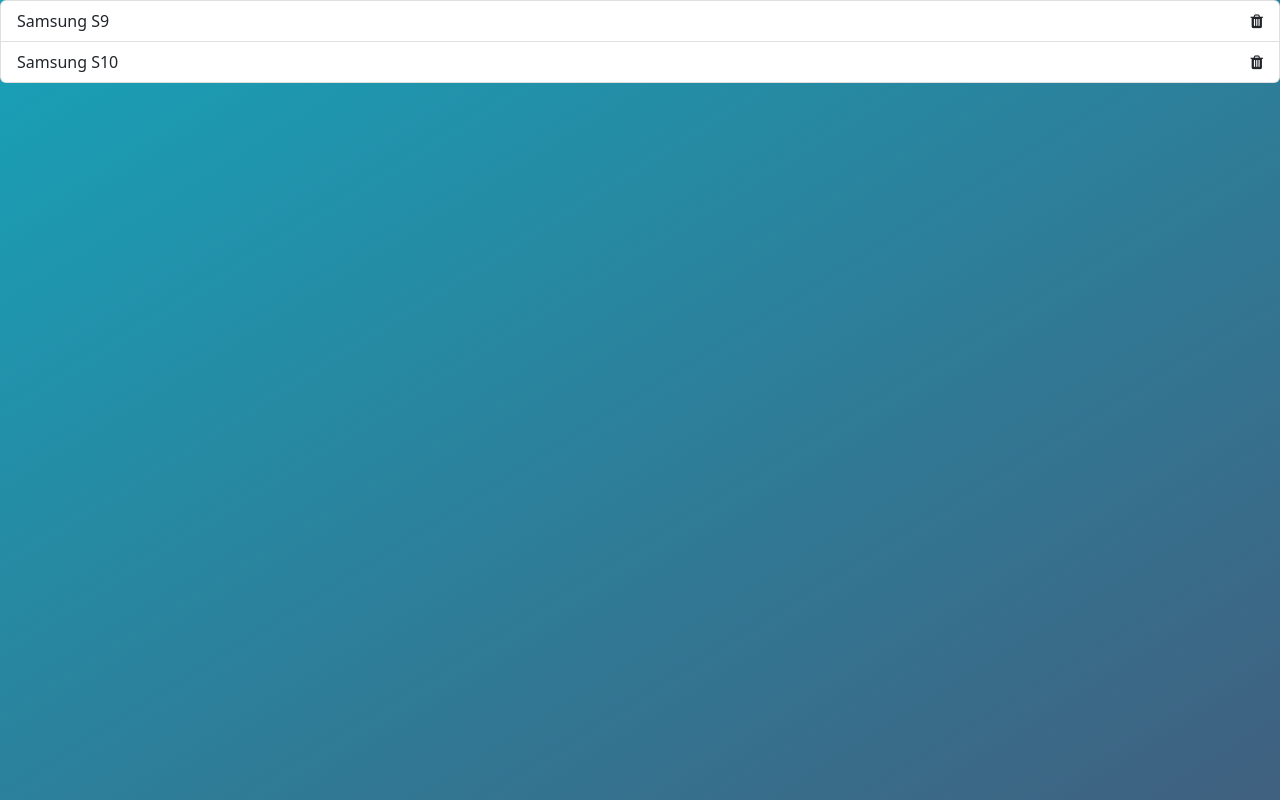
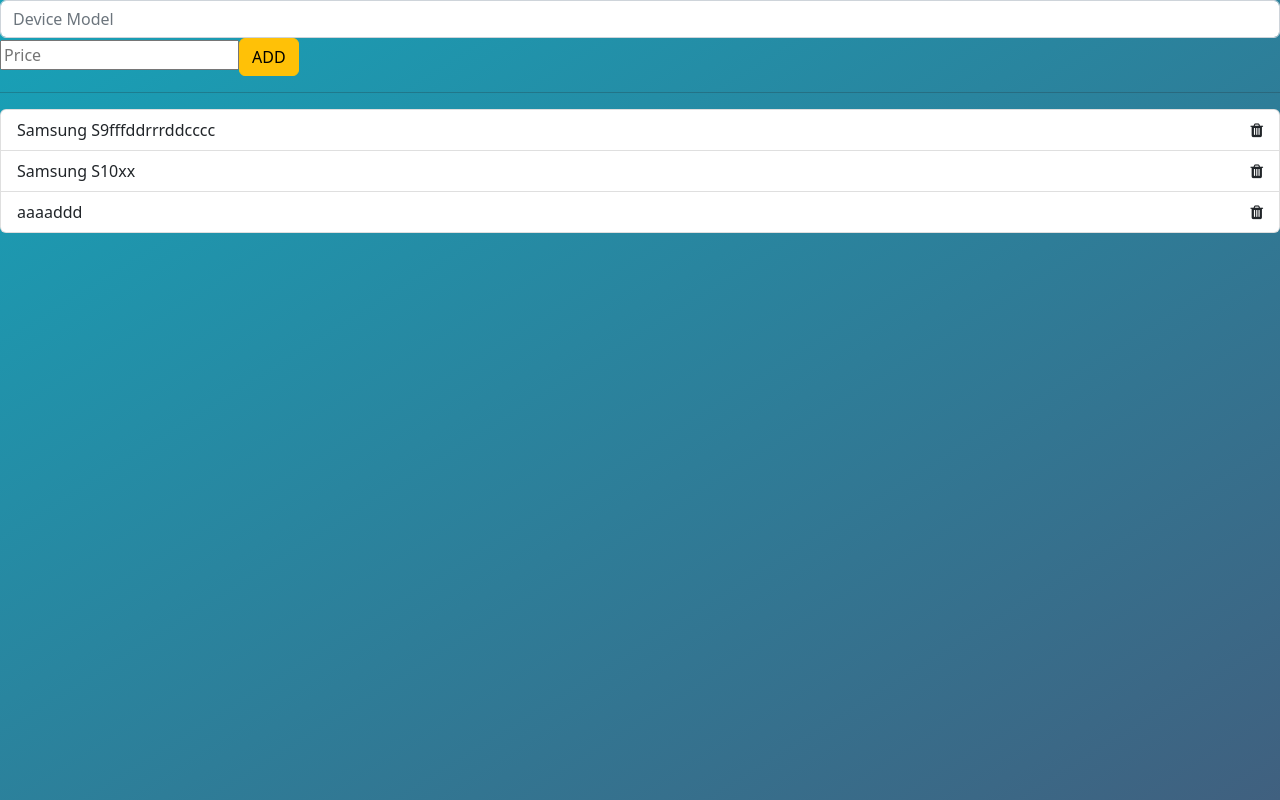
Before and after one commit to Anita-Liberatore/crud-app-catalog-phones-angular-fe, an Angular app: page /catalog in a window 1280 px wide. Built offline with nearby package versions, Linux system fonts and the light colour scheme; data requests are answered from the project's data file.

Commit message:
add method add,delete,edit and reset

```diff
--- a/server/db.json
+++ b/server/db.json
@@ -1,7 +1,7 @@
 {
   "devices": [
     {
-      "label": "Samsung S9",
+      "label": "Samsung S9fffddrrrddcccc",
       "price": 499,
       "os": "android",
       "desc": "",
@@ -9,12 +9,17 @@
       "id": 8
     },
     {
-      "label": "Samsung S10",
+      "label": "Samsung S10xx",
       "price": 9993,
       "os": "android",
       "rate": 4,
       "id": 9,
       "desc": ""
+    },
+    {
+      "label": "aaaaddd",
+      "price": 5,
+      "id": 10
     }
   ],
   "login": {
--- a/src/app/app.module.ts
+++ b/src/app/app.module.ts
@@ -1,5 +1,6 @@
 import { HttpClientModule } from '@angular/common/http';
 import { NgModule } from '@angular/core';
+import { FormsModule } from '@angular/forms';
 import { BrowserModule } from '@angular/platform-browser';
 
 import { AppRoutingModule } from './app-routing.module';
@@ -14,7 +15,8 @@
   imports: [
     BrowserModule,
     AppRoutingModule,
-    HttpClientModule
+    HttpClientModule,
+    FormsModule
   ],
   providers: [],
   bootstrap: [AppComponent]
--- a/src/app/features/catalog/catalog.component.html
+++ b/src/app/features/catalog/catalog.component.html
@@ -1,5 +1,32 @@
+<!--<pre>{{activeDevice | json }}</pre> -->
+
+<form #f="ngForm" (submit)="save(f)">
+    <input class="form-control"
+        type="text"
+        [ngModel]="activeDevice?.label"
+        name="label"
+        required
+        placeholder="Device Model">
+    <input
+        type="number"
+        [ngModel]="activeDevice?.price"
+        name="price"
+        placeholder="Price">
+
+    <div class="btn-group">
+        <button type="submit" class="btn btn-warning">{{activeDevice ? 'EDIT' :
+            'ADD'}}</button>
+        <button type="submit" (click)="reset(f)" *ngIf="activeDevice" class="btn
+            btn-warning">RESET</button>
+    </div>
+</form>
+
+<hr>
+
 <ul class="list-group">
-    <li class="list-group-item" *ngFor="let device of devices">
+    <li class="list-group-item" [ngClass]="{'active': device.id ===
+        activeDevice?.id}" *ngFor="let device of devices"
+        (click)="setActive(device)">
         {{device.label}}
         <div class="pull-right">
             <i class="fa fa-trash" (click)="deleteHandler(device)"></i>
--- a/src/app/features/catalog/catalog.component.ts
+++ b/src/app/features/catalog/catalog.component.ts
@@ -1,6 +1,8 @@
 import { Component, OnInit } from '@angular/core';
 import { HttpClient } from '@angular/common/http';
 import { Device } from 'src/app/model/device';
+import { NgForm } from '@angular/forms';
+import { ThisReceiver } from '@angular/compiler';
 
 @Component({
   selector: 'app-catalog',
@@ -10,6 +12,7 @@
 export class CatalogComponent {
 
   devices: Device[] = [];
+  activeDevice: Device | null = null;
 
   constructor(private http: HttpClient) {
     this.getAll();
@@ -26,4 +29,39 @@
       this.devices.splice(index,1)
     })
   }
+
+  save(form: NgForm) {
+    if(this.activeDevice) {
+      return this.edit(form);
+    }
+    console.log(form.value)
+
+    this.add(form)
+  }
+
+  setActive(device: Device) {
+    this.activeDevice = device;
+  }
+
+  add(form: NgForm) {
+    this.http.post<Device>(`http://localhost:3000/devices/`, form.value)
+      .subscribe(result => {
+        this.devices.push(result);
+        this.activeDevice = null;
+        form.reset();
+      });
+  }
+
+  edit(form: NgForm) {
+    this.http.patch<Device>(`http://localhost:3000/devices/${this.activeDevice?.id}`, form.value)
+      .subscribe(result => {
+        const index = this.devices.findIndex(d => d.id === this.activeDevice?.id)
+        this.devices[index] = result;
+      });
+  }
+
+  reset(form: NgForm) {
+    this.activeDevice = null;
+    form.reset();
+  }
 }
```
